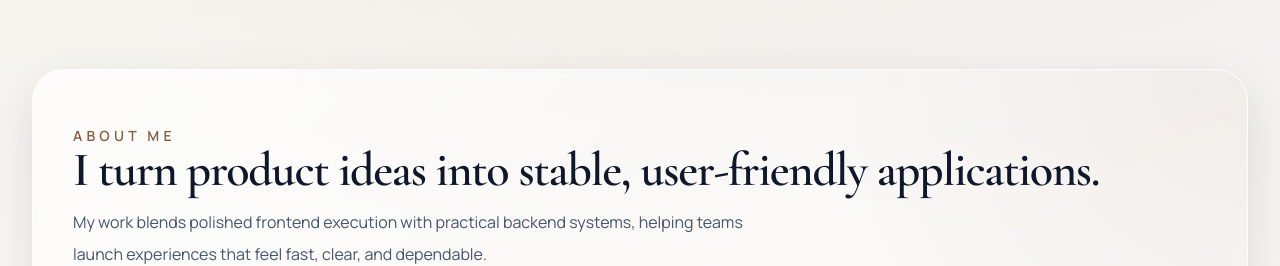
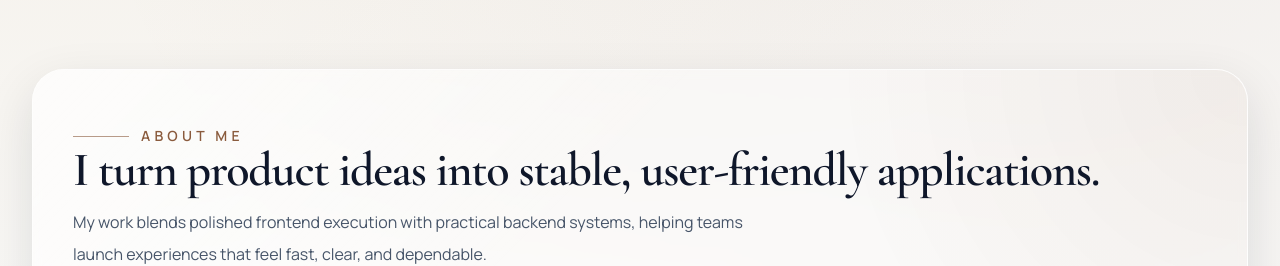
Before and after one commit to manishwashimkar/portfolio, a React (Vite) app in the folder frontend/: page / in a window 1280 px wide. Shown: the part 980-1246 px from the top of the page. Built offline with nearby package versions, Linux system fonts and the light colour scheme; no server answers.

Commit message:
designed section on page

```diff
--- a/frontend/src/components/common/SectionHeading.jsx
+++ b/frontend/src/components/common/SectionHeading.jsx
@@ -7,7 +7,12 @@ const SectionHeading = ({ eyebrow, title, description }) => (
     viewport={{ once: true, amount: 0.4 }}
     transition={{ duration: 0.5 }}
   >
-    <p className="text-sm font-semibold uppercase tracking-[0.3em] text-accent">{eyebrow}</p>
+    <div className="flex items-center gap-3">
+      <span className="h-px w-10 bg-accent/60 sm:w-14" />
+      <p className="text-xs font-semibold uppercase tracking-[0.28em] text-accent sm:text-sm sm:tracking-[0.3em]">
+        {eyebrow}
+      </p>
+    </div>
     <h2 className="section-title">{title}</h2>
     <p className="section-subtitle">{description}</p>
   </motion.div>
```
